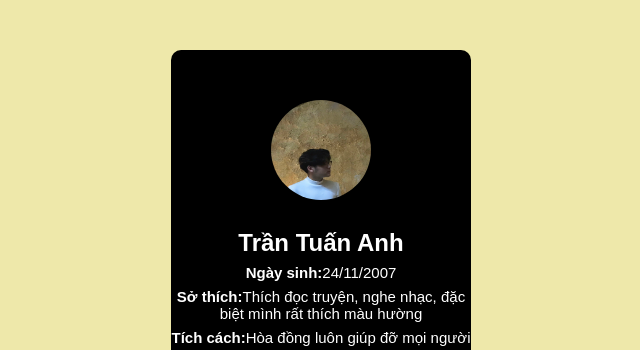
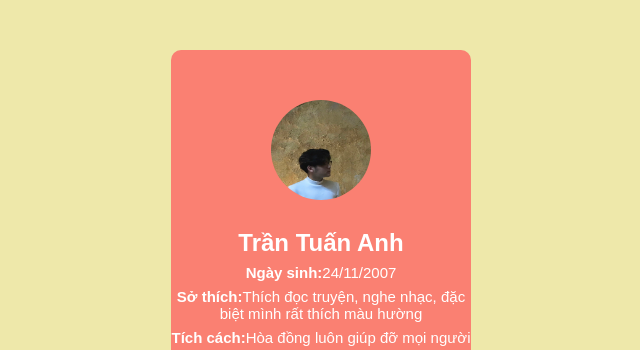
Before and after one commit to Tanhtran24/profiletanhti, a plain HTML site: page index.html in a window 1280 px wide. Shown: the part 150-500 px from the top of the page, without its empty margins (319-959 px from the left). Drawn offline with Linux system fonts and the light colour scheme.

Commit message:
Update style.css

```diff
--- a/style.css
+++ b/style.css
@@ -16,7 +16,7 @@ body{
 
 }
 .card{
-    background: black;
+    background: salmon;
     width: 300px;
     height: 400px;
     border-radius: 10px;
```
